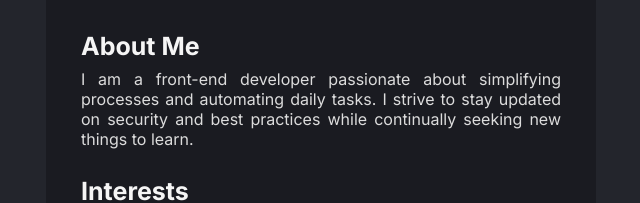
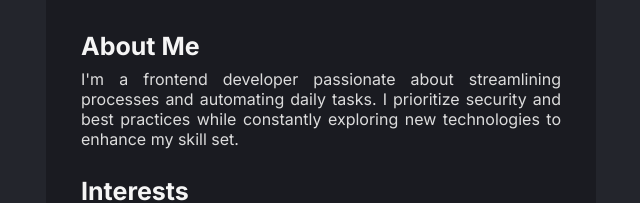
Before and after one commit to claudiomavi/portfolioScrimbaReact, a React (Vite) app: page / in a window 1280 px wide. Shown: the part 1013-1216 px from the top of the page, without its empty margins (319-959 px from the left). Built offline with nearby package versions, Linux system fonts and the light colour scheme.

Commit message:
changed the about me description

```diff
--- a/src/components/About.jsx
+++ b/src/components/About.jsx
@@ -3,9 +3,9 @@ export default function About() {
 		<div className="about">
 			<h3 className="about-title">About Me </h3>
 			<p className="about-description">
-				I am a front-end developer passionate about simplifying processes and automating daily
-				tasks. I strive to stay updated on security and best practices while continually seeking new
-				things to learn.
+				I&apos;m a frontend developer passionate about streamlining processes and automating daily
+				tasks. I prioritize security and best practices while constantly exploring new technologies
+				to enhance my skill set.
 			</p>
 		</div>
 	)
```
